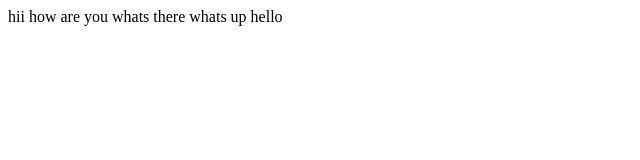
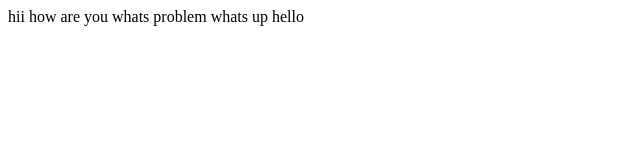
Before and after one commit to TabassumSayyad/practice_git, a plain HTML site: page index.html in a window 1280 px wide. Shown: the full height of the page, 0-640 px from the left. Drawn offline with Linux system fonts and the light colour scheme.

Commit message:
Update index.html

```diff
--- a/index.html
+++ b/index.html
@@ -2,7 +2,7 @@
   <head>
 hii
 how are you
-    whats there
+   whats problem
   </head>
   <body>
     whats up
```
